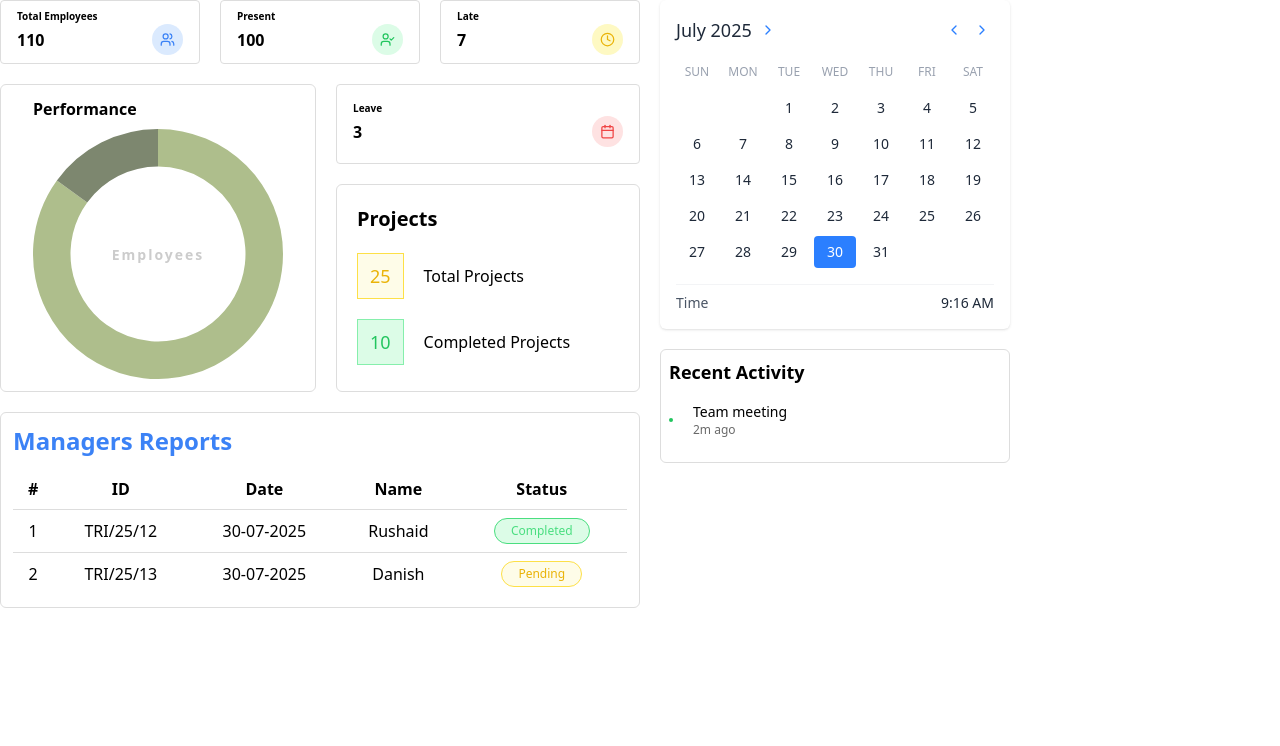
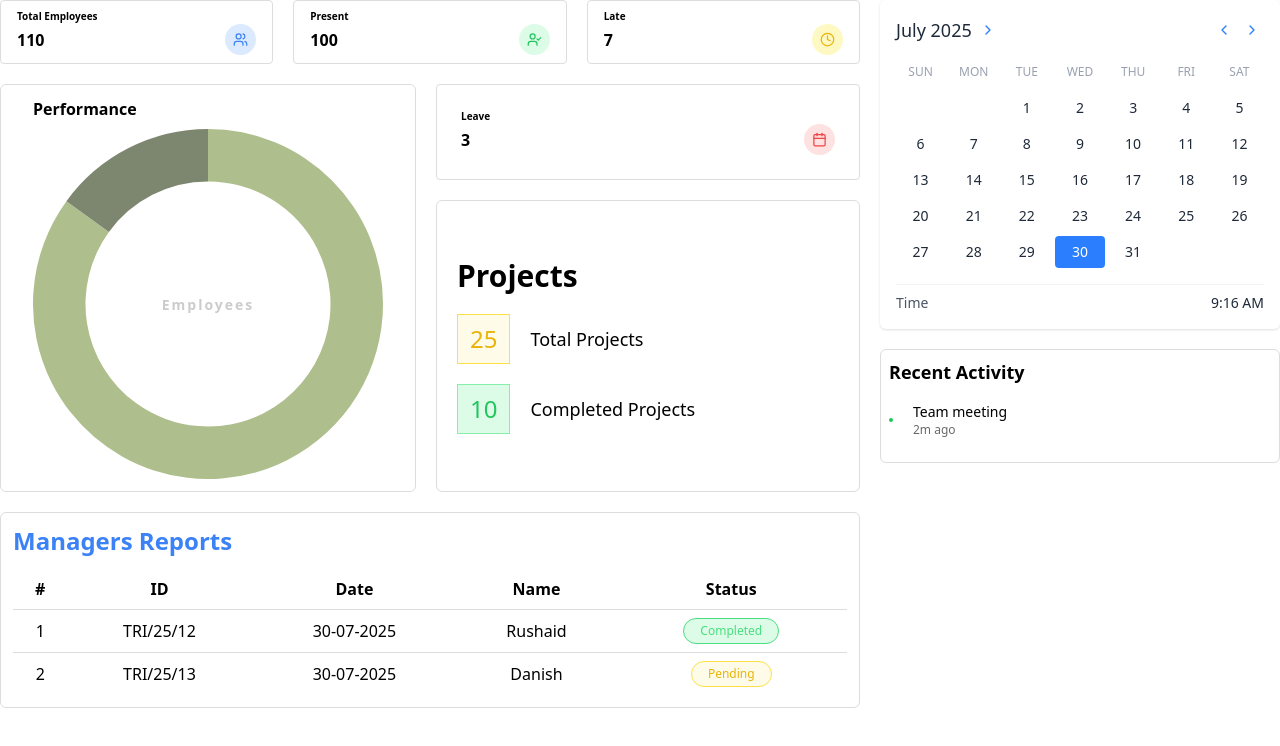
Before and after one commit to Hrithik-14/trivo_client, a Next.js app: page /admin/dashboard in a window 1280 px wide. Shown: the top 746 px of the page. Built offline with nearby package versions, Linux system fonts and the light colour scheme; no server answers.

Commit message:
fetching problem checking

```diff
--- a/src/app/admin/dashboard/page.tsx
+++ b/src/app/admin/dashboard/page.tsx
@@ -77,9 +77,9 @@ const Dashboard: FC = () => {
     return (
         <div className='flex gap-5  text-black'>
 
-            <div className='flex flex-col gap-5'>
-                <div className='flex gap-5'>
-                    <div className='border border-[#dddddd] bg-white rounded w-50 h-fit py-2 px-4'>
+            <div className='flex flex-col gap-5 w-full'>
+                <div className='grid grid-cols-3 gap-5 w-full'>
+                    <div className='border border-[#dddddd] bg-white rounded  h-fit py-2 px-4'>
                         <h5 className='font-bold text-[10px]'>Total Employees</h5>
                         <div className='flex justify-between items-center'>
                             <h2 className='font-semibold'>110</h2>
@@ -88,7 +88,7 @@ const Dashboard: FC = () => {
                             </div>
                         </div>
                     </div>
-                    <div className='border border-[#dddddd] bg-white rounded w-50 h-fit py-2 px-4'>
+                    <div className='border border-[#dddddd] bg-white rounded h-fit py-2 px-4'>
                         <h5 className='font-bold text-[10px]'>Present</h5>
                         <div className='flex justify-between items-center'>
                             <h2 className='font-semibold'>100</h2>
@@ -97,7 +97,7 @@ const Dashboard: FC = () => {
                             </div>
                         </div>
                     </div>
-                    <div className='border border-[#dddddd] bg-white rounded w-50 h-fit py-2 px-4'>
+                    <div className='border border-[#dddddd] bg-white rounded  h-fit py-2 px-4'>
                         <h5 className='font-bold text-[10px]'>Late</h5>
                         <div className='flex justify-between items-center'>
                             <h2 className='font-semibold'>7</h2>
@@ -112,8 +112,8 @@ const Dashboard: FC = () => {
                         <h3 className='font-semibold'>Performance</h3>
                         <PerformanceChart/>
                     </div>
-                    <div className='flex flex-col gap-5'>
-                        <div className='border border-[#dddddd] bg-white rounded w-76 h-20 flex flex-col justify-center py-2 px-4'>
+                    <div className='flex flex-col gap-5 w-full'>
+                        <div className='border border-[#dddddd] bg-white rounded  h-fit flex flex-col justify-center py-2 lg:py-6 px-4 lg:px-6'>
                             <h5 className='font-bold text-[10px]'>Leave</h5>
                             <div className='flex justify-between items-center'>
                                 <h2 className='font-semibold'>3</h2>
@@ -122,15 +122,15 @@ const Dashboard: FC = () => {
                                 </div>
                             </div>
                         </div>
-                        <div className='bg-white border border-[#ddd] h-52 rounded-md p-5 gap-5 flex flex-col'>
-                            <h2 className='text-xl font-bold '>Projects</h2>
+                        <div className='bg-white border border-[#ddd] h-52 lg:h-full rounded-md p-5 gap-5 flex flex-col justify-center'>
+                            <h2 className='text-xl lg:text-3xl font-bold '>Projects</h2>
                             <div className='flex gap-5 items-center'>
-                                <div className='text-lg bg-[#FEFCE8] p-2 px-3 text-[#EAB308] border border-[#FDE047]'>25</div>
-                                <div className='font-medium'>Total Projects</div>
+                                <div className='text-lg lg:text-2xl bg-[#FEFCE8] p-2 px-3 text-[#EAB308] border border-[#FDE047]'>25</div>
+                                <div className='font-medium lg:text-lg'>Total Projects</div>
                             </div>
                             <div className='flex gap-5 items-center'>
-                                <div className='text-lg bg-[#DCFCE7] p-2 px-3 text-[#22C55E] border border-[#86EFAC]'>10</div>
-                                <div className='font-medium'>Completed Projects</div>
+                                <div className='text-lg lg:text-2xl bg-[#DCFCE7] p-2 px-3 text-[#22C55E] border border-[#86EFAC]'>10</div>
+                                <div className='font-medium lg:text-lg'>Completed Projects</div>
                             </div>
                         </div>
                     </div>
@@ -176,8 +176,8 @@ const Dashboard: FC = () => {
                 </div>
             </div>
 
-            <div className='flex flex-col gap-5'>
-                <div className="w-[350px] h-fit bg-white rounded-md shadow p-4 font-sans">
+            <div className='flex flex-col gap-5 w-fit items-end'>
+                <div className="w-[350px] lg:w-[400px] h-fit bg-white rounded-md shadow p-4 font-sans">
                     <div className="flex items-center justify-between mb-4">
                         <div className="flex items-center gap-2">
                         <span className="text-lg font-medium text-gray-800">
@@ -230,7 +230,7 @@ const Dashboard: FC = () => {
                         <span className="text-sm text-gray-800 font-medium">{getCurrentTime()}</span>
                     </div>
                 </div>
-                <div className='bg-white border border-[#ddd] rounded-md p-2'>
+                <div className='bg-white border border-[#ddd] rounded-md p-2 w-full'>
                     <h2 className='text-lg font-semibold'>Recent Activity</h2>
                     <div className='flex  gap-5 items-center py-4'>
                         <div className='w-1 h-1 rounded-full bg-[#22C55E]'></div>
--- a/src/app/auth/login/page.tsx
+++ b/src/app/auth/login/page.tsx
@@ -1,5 +1,5 @@
   'use client'
-  import React, { useState } from 'react'
+  import React, { useEffect, useState } from 'react'
   import Image from 'next/image'
   import { useForm } from 'react-hook-form'
   import { Eye, EyeOff, User, Lock } from 'lucide-react'
@@ -29,6 +29,19 @@ import toast from 'react-hot-toast'
       mode: 'onChange'
     })
 
+        useEffect(() => {
+          const token = localStorage.getItem("token");
+          const user = JSON.parse(localStorage.getItem("user") || "{}");
+
+          if (token && user?.role) {
+            if (user.role === "admin") {
+              router.replace("/admin/dashboard");
+            } else {
+              router.replace("/");
+            }
+          }
+        }, []);
+
 const onSubmit = async (data: LoginFormData) => {
   try {
     const res = await api.post('/auth/login', data)
@@ -56,7 +69,7 @@ const onSubmit = async (data: LoginFormData) => {
     if (axios.isAxiosError(error)) {
       toast.error(error.response?.data?.message || 'Login failed')
     } else {
-      alert('Something went wrong')
+      toast.error('Something went wrong')
     }
   }
 }
--- a/src/app/components/PerformanceChart.tsx
+++ b/src/app/components/PerformanceChart.tsx
@@ -36,7 +36,7 @@ const PerformanceChart = () => {
   };
 
   return (
-    <div style={{ position: 'relative', width: 250, height: 250 }} >
+    <div style={{ position: 'relative' }} className='w-[250px] h-[250px] lg:w-[350px] lg:h-[350px]' >
       <Doughnut data={data} options={options} />
       <div style={{
         position: 'absolute',
```
